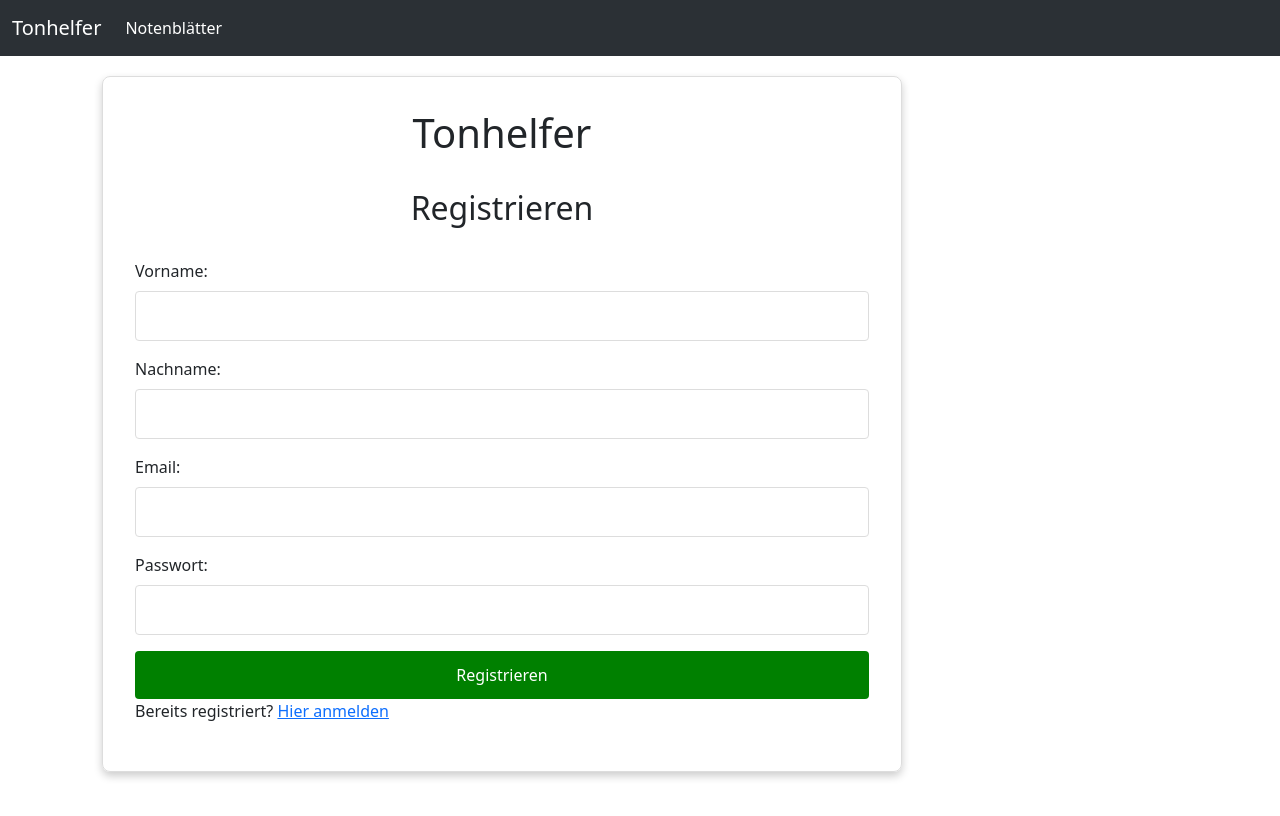
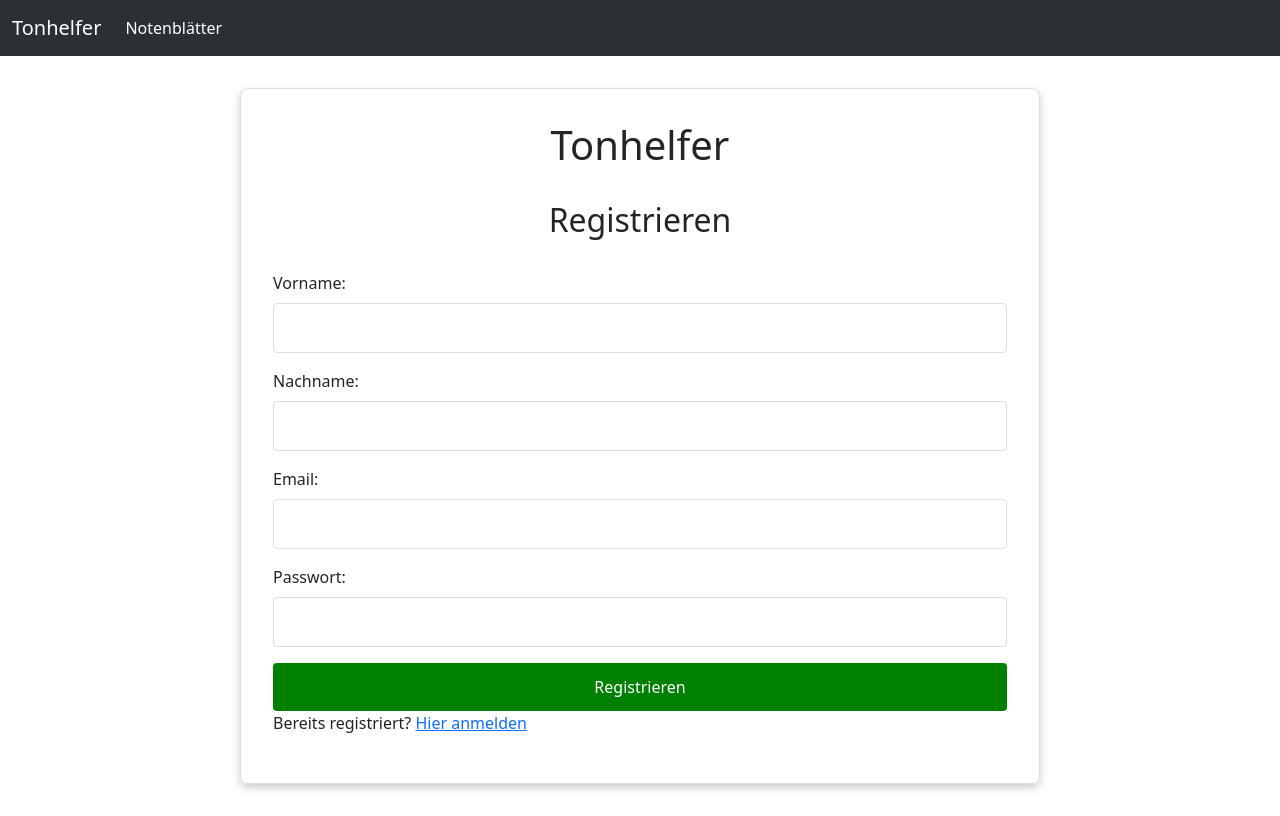
Before and after one commit to AltayMetehan/Semesterarbeit, a SvelteKit app: page /register in a window 1280 px wide. Built offline with nearby package versions, Linux system fonts and the light colour scheme.

Commit message:
Registrierung Design Änderung

```diff
--- a/src/routes/register/+page.svelte
+++ b/src/routes/register/+page.svelte
@@ -26,7 +26,7 @@
 <style>
     .register-container {
         max-width: 800px;
-        margin: 20px;
+        margin: 2rem auto;
         padding: 2rem;
         border: 1px solid #ddd;
         border-radius: 8px;
```
